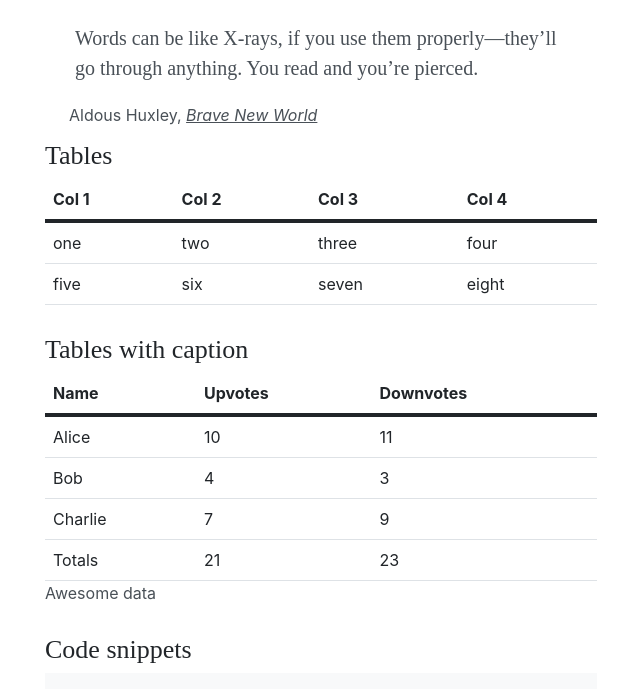
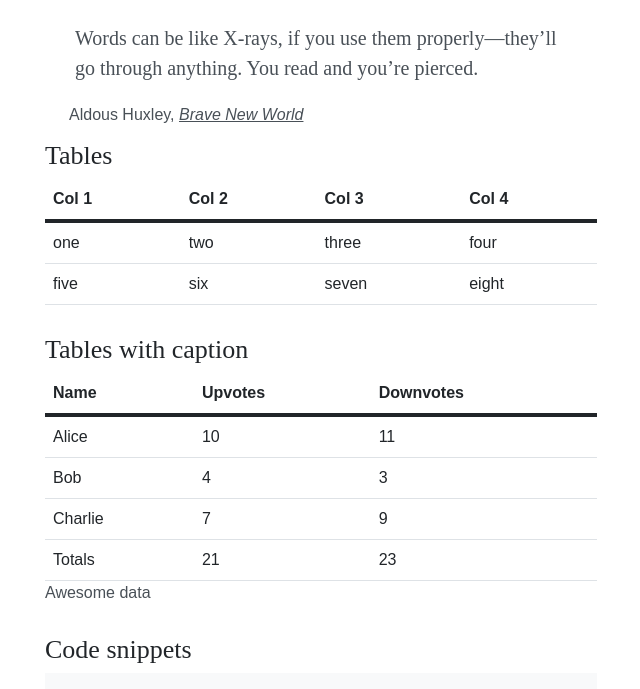
Before and after one commit to mhmdilfaj/mhmdilfaj.github.io, a Jekyll site: the page built from _posts/2022-04-21-sample-post.md, in a window 1280 px wide. Shown: the part 2649-3338 px from the top of the page, without its empty margins (319-959 px from the left). Built offline with Jekyll 4.4.1, drawn with Linux system fonts in a browser that asks for light colours; some web fonts are replaced.

Commit message:
Update stylesheet.css

```diff
--- a/assets/stylesheet.css
+++ b/assets/stylesheet.css
@@ -111,6 +111,7 @@
  Helvetica, Arial, sans-serif,
  "Apple Color Emoji", "Segoe UI Emoji", "Segoe UI Symbol";
   --serif-font: "TiemposText", serif;
+	--sans-serif-font: "alegreya-sans", sans-serif;
 }
 
 /** base **/
@@ -120,7 +121,7 @@
 }
 
 body {
-  font-family: var(--serif-font);
+  font-family: var(--sans-serif-font), var(--system-fomt);
   font-size: 16px;
   line-height: 1.5;
   color: var(--fg-color);
@@ -153,7 +154,7 @@
 table {
   margin-bottom: var(--spacer);
   width: 100%;
-  font-family: var(--system-font);
+  font-family: var(--sans-serif-font), var(--system-font);
   font-size: 80%;
   border: 0 solid var(--border-color);
   border-collapse: collapse;
@@ -179,7 +180,7 @@
 }
 
 table caption {
-  font-family: var(--system-font);
+  font-family: var(--sans-serif-font), var(--system-font);
   caption-side: bottom;
   text-align: left;
   color: var(--gray-700);
@@ -195,7 +196,7 @@
 }
 
 figcaption {
-  font-family: var(--system-font);
+  font-family: var(--sans-serif-font), var(--system-font);
   font-size: 80%;
   color: var(--gray-700);
 }
```
